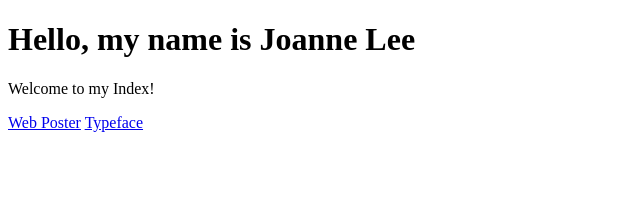
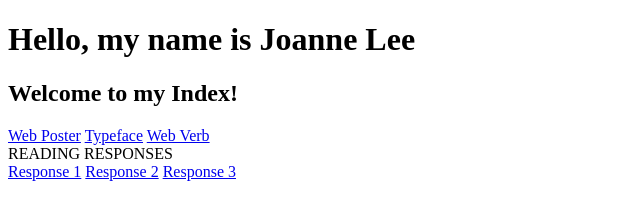
Before and after one commit to joannls/3091_index, a plain HTML site: page index.html in a window 1280 px wide. Shown: the whole page, without its empty margins (0-640 px from the left). Drawn offline with Linux system fonts and the light colour scheme.

Commit message:
Update index.html

```diff
--- a/index.html
+++ b/index.html
@@ -1,16 +1,23 @@
 <!doctype html>
 <html>
 	<head>
-		<link rel = "stylesheet" href = "style.css"> <!-- head is the thinking part of html, cant see it; REL= Relationship, HREF= Link -->
+		<link rel = "stylesheet" href = "style.css">
 	</head>
 	<title> JOANNE'S INDEX</title>
-	<body> <!-- visible part of website -->
+	<body>
 
 		<h1>Hello, my name is Joanne Lee</h1>
-		<p> Welcome to my Index!</p>
+		<h2> Welcome to my Index!</h2>
 
 		<a href ="webposter/webposter1.html">Web Poster</a>
 		<a href="typeface/letter-templates.html">Typeface</a>
+		<a href="webverb/webverb.html">Web Verb</a>
+
+		<div id="heading1">READING RESPONSES</div>
+		<a href="readingResp1/readingResp1.html">Response 1</a>
+		<a href="readingResp2/readingResp2.html">Response 2</a>
+		<a href="readingResp3/readingResp3.html">Response 3</a>
+
 
 
 	</body>
```
